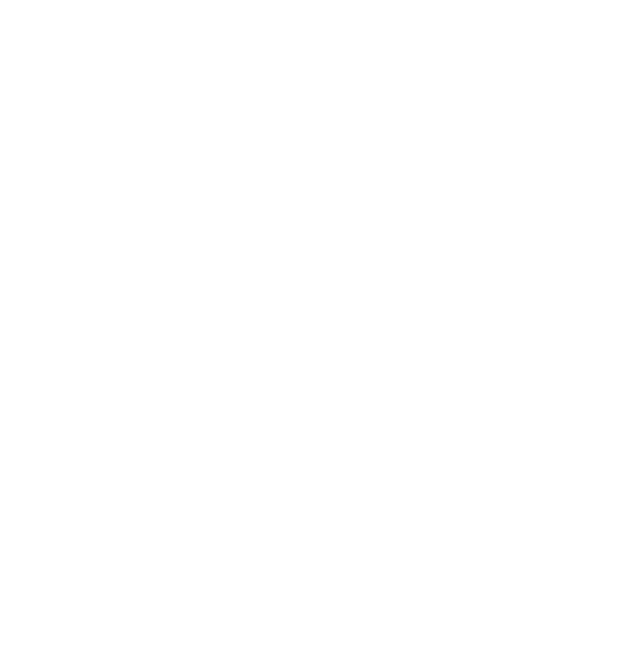
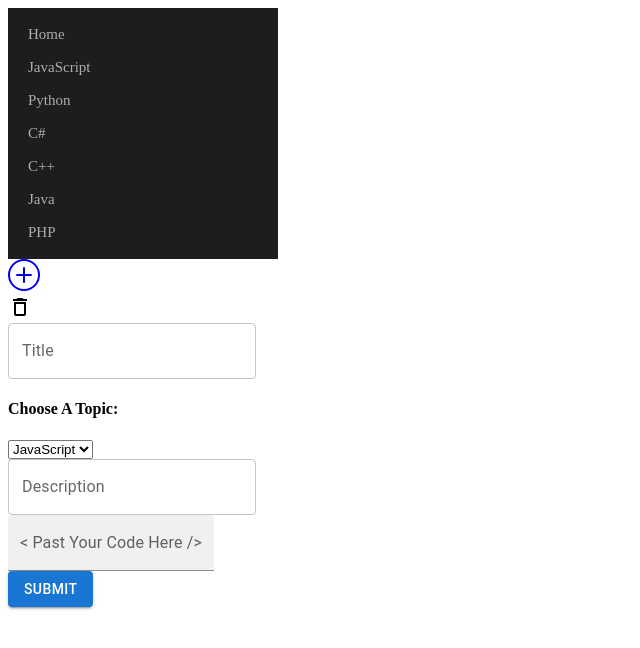
Before and after one commit to Pink-FairyArmadillo/rate-my-code, a React app: page /createpost in a window 1280 px wide. Shown: the top 648 px of the page, without its empty margins (0-640 px from the left). Built offline with nearby package versions, Linux system fonts and the light colour scheme.

Commit message:
completed outline of CreatePost file - added all basic components

```diff
--- a/client/App.jsx
+++ b/client/App.jsx
@@ -3,6 +3,7 @@ import { Switch, Route, Link } from 'react-router-dom';
 import MainContainer from './containers/MainContainer.jsx';
 import Feed from './components/Feed.jsx';
 import FeedCodeBlock from './components/FeedCodeBlock.jsx'; //delete when we can fetch from database
+import CreatePost from './components/CreatePost.jsx';
 
 export default function App(props) {
   return (
@@ -12,7 +13,9 @@ export default function App(props) {
           <MainContainer />
         </Route>
         <Route path="/postview"></Route>
-        <Route path="/createpost"></Route>
+        <Route path="/createpost">
+          <CreatePost />
+        </Route>
         <Route path="/feed">
           <Feed />
           <FeedCodeBlock /> {/* //delete when we can fetch from database */}
@@ -20,6 +23,7 @@ export default function App(props) {
       </Switch>
     </div>
   );
+
 }
 
 // const App = props => {
--- /dev/null
+++ b/client/components/CreatePost.jsx
@@ -0,0 +1,53 @@
+import React from "react";
+import { Link } from "react-router-dom";
+import MainContainer from "../containers/MainContainer.jsx";
+import DeleteOutlinedIcon from '@mui/icons-material/DeleteOutlined';
+import TextField from "@mui/material/TextField";
+import { Button } from "@mui/material";
+
+export default function CreatePost() {
+  // need title component
+
+  // drop down selector for topic
+  const dropDownMenu = (
+    <div>
+      <h4 name="choose-topic">Choose A Topic:</h4>
+      <select name="topic-menu" id="topic-menu">
+        <option value="=javacript">JavaScript</option>
+        <option value="python">Python</option>
+        <option value="c-sharp">C#</option>
+        <option value="c-plus-plus">C++</option>
+        <option value="java">Java</option>
+        <option value="php">PHP</option>
+      </select>
+    </div>
+  );
+
+  return (
+    <div>
+      <MainContainer />
+      <div><DeleteOutlinedIcon /></div>
+      <div>
+        <TextField id="title" label="Title" variant="outlined" />
+      </div>
+        <div>
+          {dropDownMenu}
+        </div>
+      <div>
+        <TextField id="description" label="Description" variant="outlined" />
+      </div>
+      <div>
+      <TextField
+          id="standard-textarea"
+          label="< Past Your Code Here />"
+          placeholder="Hello World!"
+          multiline
+          variant="filled"
+        />
+      </div>
+      <div>
+        <Button id="submit" variant="contained">Submit</Button>
+      </div>
+    </div>
+  );
+}
--- a/client/components/FeedCodeBlock.jsx
+++ b/client/components/FeedCodeBlock.jsx
@@ -3,6 +3,7 @@ import { Link } from 'react-router-dom';
 
 import classes from './FeedCodeBlock.module.css';
 
+// code block component. Routes to postview when clicked
 export default function Feed() {
   return (
     <section>
--- a/client/containers/MainContainer.jsx
+++ b/client/containers/MainContainer.jsx
@@ -1,7 +1,8 @@
 import React from 'react';
-import { ProSidebar, Menu, MenuItem, SubMenu } from 'react-pro-sidebar';
+import { ProSidebar, Menu, MenuItem } from 'react-pro-sidebar';
 import 'react-pro-sidebar/dist/css/styles.css';
 import { Link } from 'react-router-dom';
+import CreatePost from '../components/CreatePost.jsx';
 
 export default function MainContainer() {
   return (
@@ -38,4 +39,6 @@ export default function MainContainer() {
   );
 }
 
+
+
 //@import '~react-pro-sidebar/dist/scss/styles.scss'; for styles.scss
--- a/client/index.js
+++ b/client/index.js
@@ -1,6 +1,6 @@
-import React from "react";
-import ReactDOM from "react-dom";
-import { BrowserRouter } from "react-router-dom";
+import React from 'react';
+import ReactDOM from 'react-dom';
+import { BrowserRouter } from 'react-router-dom';
 import App from './App.jsx';
 
 ReactDOM.render(
```
Also changed, not shown: 1 other file (tests, documents, lock files or other folders).
